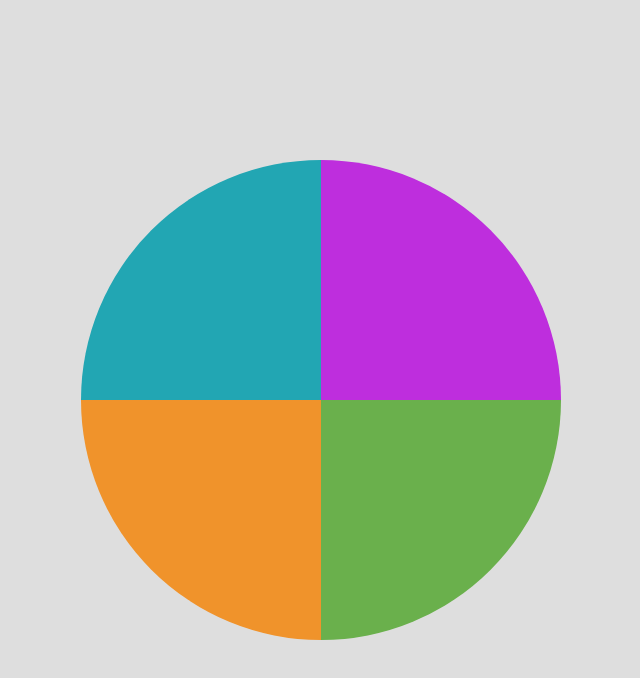
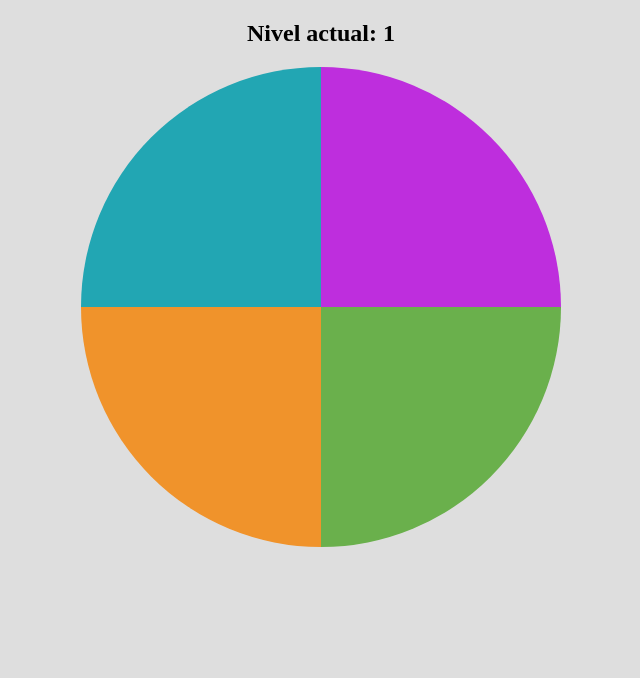
Before and after one commit to caballerof/simonSay, a website: page index.html in a window 1280 px wide. Both pictures are taken after a click on the button "Empezar a jugar!". Shown: the whole page, without its empty margins (319-959 px from the left). Drawn offline with Linux system fonts and the light colour scheme.

Commit message:
- New title to show the current lvl in the game

```diff
--- a/index.html
+++ b/index.html
@@ -13,15 +13,27 @@
     />
   </head>
   <body>
+    <div id="game">
+      <div id="headGame">
+        <h2>
+          Nivel actual:
+          <span id="level">Da click en el botón empezar juego</span>
+        </h2>
+      </div>
       <div class="gameBoard">
         <div id="celeste" class="color celeste left" data-color="celeste"></div>
-      <div id="violeta" class="color violeta right" data-color="violeta"></div>
+        <div
+          id="violeta"
+          class="color violeta right"
+          data-color="violeta"
+        ></div>
         <div id="naranja" class="color naranja left" data-color="naranja"></div>
         <div id="verde" class="color verde right" data-color="verde"></div>
         <button id="btnEmpezar" class="btn-start" onclick="startGame()">
           Empezar a jugar!
         </button>
       </div>
+    </div>
     <script src="js/index.js"></script>
   </body>
 </html>
--- a/js/index.js
+++ b/js/index.js
@@ -3,7 +3,13 @@ const celeste = document.getElementById('celeste');
 const violeta = document.getElementById('violeta');
 const naranja = document.getElementById('naranja');
 const verde = document.getElementById('verde');
+const lvlTag = document.getElementById('level');
+/**
+ * Final level to win the game.
+ */
 const finalLevel = 10;
+const numberOfColors = 4;
+
 class Game {
   constructor() {
     this.initializer();
@@ -12,8 +18,11 @@ class Game {
   } // End constructor
 
   initializer() {
+    this.level = 1;
+    this.changeTagLevel();
+    this.chooseColor = this.chooseColor.bind(this);
+    this.nextLevel = this.nextLevel.bind(this);
     btnEmpezar.classList.add('hide');
-    this.level = 1;
     this.colors = {
       celeste,
       violeta,
@@ -22,6 +31,10 @@ class Game {
     };
   } // End initializer
 
+  changeTagLevel() {
+    lvlTag.innerText = this.level;
+  }
+
   nextLevel() {
     this.subLevel = 0;
     this.illuminateSequence();
@@ -29,15 +42,9 @@ class Game {
   }
 
   addButtonListener() {
-    /*
     for (const color in this.colors) {
-      this.colors[color].addEventListener(`click`, this.chooseColor.bind(this));
+      this.colors[color].addEventListener(`click`, this.chooseColor);
     }
-    */
-    this.colors.celeste.addEventListener(`click`, this.chooseColor.bind(this));
-    this.colors.violeta.addEventListener(`click`, this.chooseColor.bind(this));
-    this.colors.naranja.addEventListener(`click`, this.chooseColor.bind(this));
-    this.colors.verde.addEventListener(`click`, this.chooseColor.bind(this));
   }
 
   removeButtonListener() {
@@ -65,6 +72,7 @@ class Game {
   }
 
   chooseColor(event) {
+    console.log(this);
     const nameColor = event.target.dataset.color;
     const numberColor = this.changeColorToNumber(nameColor);
     this.illuminateColor(nameColor);
@@ -72,15 +80,19 @@ class Game {
       this.subLevel++;
       if (this.subLevel === this.level) {
         this.level++;
+        this.changeTagLevel();
         this.removeButtonListener();
         if (this.level === finalLevel + 1) {
+          alert(`Ganaste`);
           console.log(`gano`);
         } else {
-          setTimeout(this.nextLevel.bind(this), 1500);
+          setTimeout(this.nextLevel, 1500);
         }
       }
     } else {
       console.log(`Perdió`);
+      alert(`Perdió`);
+      //btnEmpezar.classList.remove(`hide`);
     }
   }
 
@@ -100,6 +112,11 @@ class Game {
     this.colors[color].classList.remove(`light`);
   }
 
+  /**
+   * Changes a given number color `Number` into their equivalent color name `String`.
+   * @param {Number} color Given number to change into a name.
+   * @return  `String` that represent a color.
+   */
   changeNumberToColor(number) {
     switch (number) {
       case 0:
@@ -111,8 +128,13 @@ class Game {
       case 3:
         return `verde`;
     }
-  }
+  } // End changeNumberToColor
 
+  /**
+   * Changes a given color name `String` into their equivalent color number `Number`.
+   * @param {String} color Given color to change into a number.
+   * @return  `Number` that represent a color.
+   */
   changeColorToNumber(color) {
     switch (color) {
       case `celeste`:
@@ -124,14 +146,14 @@ class Game {
       case `verde`:
         return 3;
     }
-  }
+  } // End changeColorToNumber
 
   generateSequence() {
     this.sequence = new Array(finalLevel)
       .fill(0)
-      .map(element => Math.floor(Math.random() * 4));
+      .map(element => Math.floor(Math.random() * numberOfColors));
   }
-} // End Juego
+} // End class
 
 function startGame() {
   window.game = new Game();
--- a/styles/index.css
+++ b/styles/index.css
@@ -3,8 +3,17 @@ body {
   background: #dedede;
   display: flex;
   align-items: center;
-  height: 100vh;
+  height: 100%;
 }
+
+#game {
+  width: 100%;
+}
+
+#headGame h2 {
+  text-align: center;
+}
+
 .gameBoard {
   height: 100vh;
   width: 100vh;
@@ -14,41 +23,53 @@ body {
   max-height: 60vh;
   max-width: 60vh;
 }
+
 .color {
   width: 50%;
   height: 50%;
   display: inline-block;
 }
+
 .left {
   float: left;
 }
+
 .right {
   float: left;
 }
+
 .celeste {
   background: #22a6b3;
 }
+
 .celeste.light {
   background: #7ed6df;
 }
+
 .violeta {
   background: #be2edd;
 }
+
 .violeta.light {
   background: #e056fd;
 }
+
 .naranja {
   background: #f0932b;
 }
+
 .naranja.light {
   background: #ffbe76;
 }
+
 .verde {
   background: #6ab04c;
 }
+
 .verde.light {
   background: #badc58;
 }
+
 .btn-start {
   width: 400px;
   height: 100px;
@@ -56,9 +77,10 @@ body {
   color: #2c3e50;
   font-size: 2.5rem;
   position: absolute;
-  top: calc(50% - 50px);
+  top: calc(38% - 50px);
   left: calc(50% - 200px);
 }
+
 .hide {
   display: none;
 }
```
Lines whose indentation alone changed are shown as unchanged.
